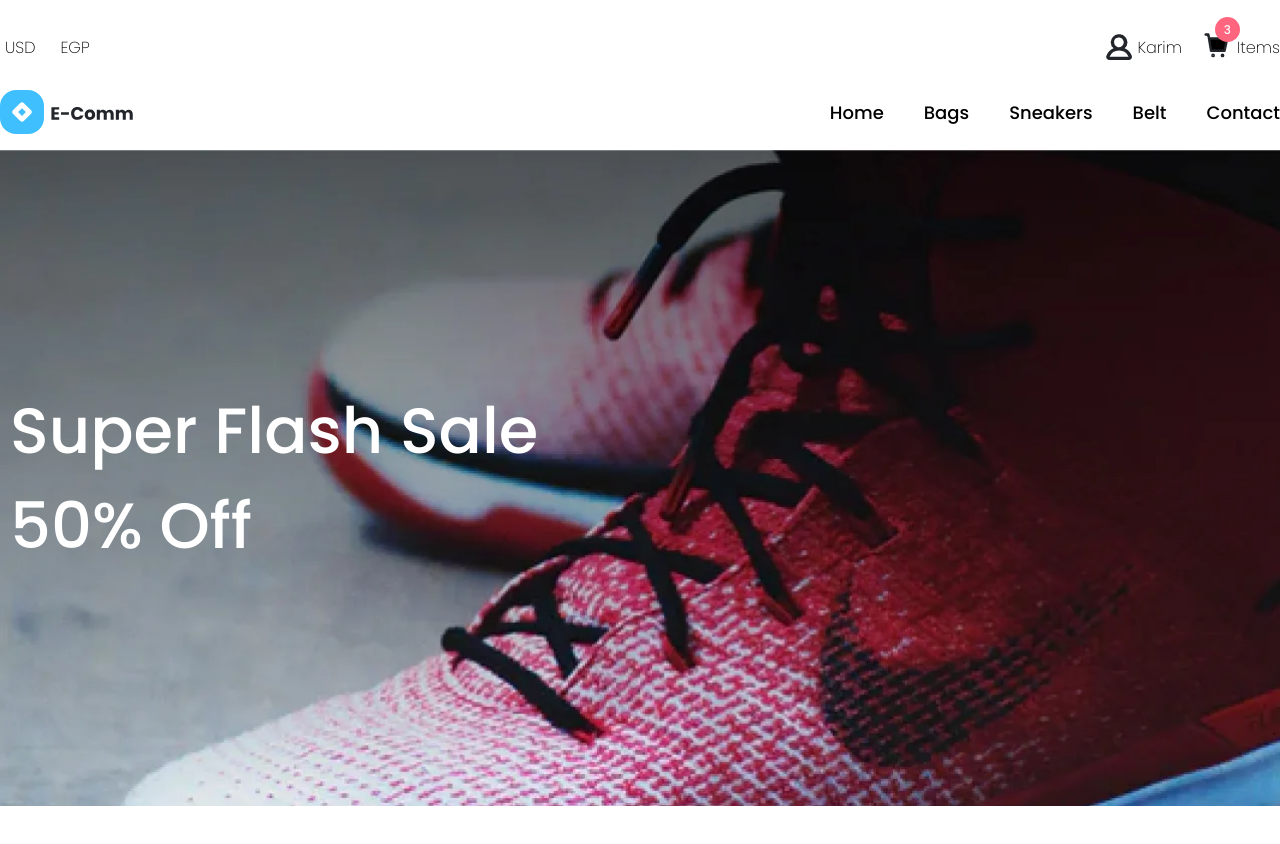
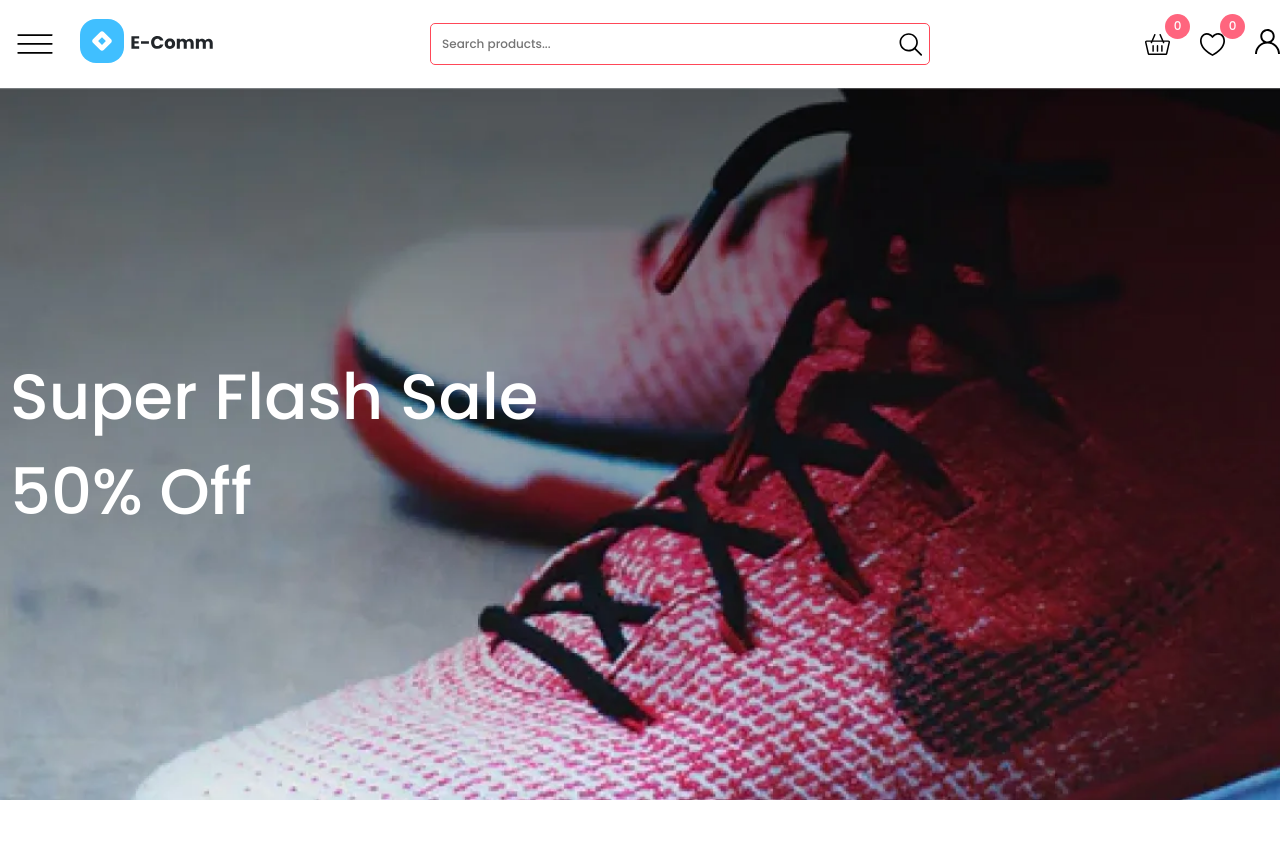
Before and after one commit to karimtarek0000/e-comm, a React (Create React App) app: page / in a window 1280 px wide. Shown: the top 844 px of the page. Built offline with nearby package versions, Linux system fonts and the light colour scheme; the HTML template or start-up script is replaced by a standard one.

Commit message:
Route - change icons SVG - change layout

```diff
--- a/package.json
+++ b/package.json
@@ -8,6 +8,7 @@
     "@testing-library/user-event": "^13.5.0",
     "react": "^18.2.0",
     "react-dom": "^18.2.0",
+    "react-router-dom": "^6.4.2",
     "react-scripts": "5.0.1",
     "styled-components": "^5.3.6",
     "web-vitals": "^2.1.4"
--- a/src/App.js
+++ b/src/App.js
@@ -1,9 +1,17 @@
-import Home from "./views/Home";
+import NavbarActions from "components/layout/navbar/NavbarActions";
+import { Route, Routes } from "react-router-dom";
+import Auth from "routes/auth/Auth.component";
+import Home from "routes/home/Home.component";
 
 function App() {
   return (
     <>
-      <Home />
+      <Routes>
+        <Route path="/" element={<NavbarActions />}>
+          <Route index element={<Home />} />
+          <Route path="/auth" element={<Auth />} />
+        </Route>
+      </Routes>
     </>
   );
 }
--- a/src/components/helpers/RenderSVG.jsx
+++ b/src/components/helpers/RenderSVG.jsx
@@ -4,7 +4,9 @@ function RenderSVG({ name, size }) {
   return (
     <>
       <svg width={size} height={size}>
-        <use xlinkHref={`${sprite}#${name}`}></use>
+        <use xlinkHref={`${sprite}#${name}`}>
+          <title>{name}</title>
+        </use>
       </svg>
     </>
   );
--- a/src/components/layout/header/Header.jsx
+++ b/src/components/layout/header/Header.jsx
@@ -1,22 +1,13 @@
 import promImage from "assets/img/header/promotion-Image.webp";
 import styled from "styled-components";
-import Navbar from "../navbar/Navbar";
-import NavbarActions from "../navbar/NavbarActions";
 
 // Styling
 const HeaderWrap = styled.header`
   height: 100vh;
-
-  .navbar {
-    display: flex;
-    flex-direction: column;
-    gap: 1rem;
-    padding: 1.5rem 0;
-  }
 `;
 
 const Promotion = styled.div`
-  height: 82%;
+  height: calc(100vh - 11vh);
   position: relative;
 `;
 
@@ -32,12 +23,6 @@ const H1 = styled.h1`
 function Header() {
   return (
     <HeaderWrap>
-      {/* All navbar */}
-      <div className="navbar container">
-        <NavbarActions />
-        <Navbar />
-      </div>
-      {/* Promotion */}
       <Promotion>
         <img className="res-img" src={promImage} alt="promImage" />
         <div className="container">
--- a/src/components/layout/navbar/Navbar.jsx
+++ /dev/null
@@ -1,38 +0,0 @@
-import logo from "assets/icons/logo/logo.svg";
-import { useState } from "react";
-import styled from "styled-components";
-
-// Styling
-const NavbarWrap = styled.div`
-  display: flex;
-  justify-content: space-between;
-  align-items: center;
-`;
-
-const NavbarItems = styled.ul`
-  display: flex;
-  gap: 4rem;
-  font-size: var(--md-font);
-`;
-
-const NavbarItem = styled.li`
-  text-transform: capitalize;
-`;
-
-function Navbar() {
-  const [items] = useState(["home", "bags", "sneakers", "belt", "contact"]);
-
-  // Map component from item navbar
-  const navbarItem = items.map((item) => (
-    <NavbarItem key={item}>{item}</NavbarItem>
-  ));
-
-  return (
-    <NavbarWrap>
-      <img src={logo} alt="logo" />
-      <NavbarItems>{navbarItem}</NavbarItems>
-    </NavbarWrap>
-  );
-}
-
-export default Navbar;
--- a/src/components/layout/navbar/NavbarActions.jsx
+++ b/src/components/layout/navbar/NavbarActions.jsx
@@ -1,13 +1,16 @@
+import logo from "assets/icons/logo/logo.svg";
 import RenderSVG from "components/helpers/RenderSVG";
+import { Link, Outlet } from "react-router-dom";
 import styled from "styled-components";
 
 // Styling
 const NavbarActionsWrap = styled.div`
+  max-height: 11vh;
   display: flex;
   align-items: center;
   justify-content: space-between;
   padding: 0.5rem 0;
-  gap: ${(props) => (props.gap ? "2rem" : "0")};
+  gap: ${({ gap }) => (gap ? gap : "1rem")};
 `;
 
 const CountItem = styled.span`
@@ -15,8 +18,8 @@ const CountItem = styled.span`
   display: flex;
   justify-content: center;
   align-items: center;
-  top: -13px;
-  left: 13px;
+  top: -18px;
+  left: 20px;
   width: 2.5rem;
   height: 2.5rem;
   border-radius: 50%;
@@ -25,44 +28,83 @@ const CountItem = styled.span`
   font-size: var(--xs-font);
 `;
 
-const TitleItem = styled.span`
-  font-size: var(--normal-font);
-  font-weight: 200;
-  padding-inline-start: 0.5rem;
-  text-transform: ${({ upper }) => (upper ? "uppercase" : "capitalize")};
+const IconWrap = styled.div`
+  position: relative;
+  line-height: 0;
+`;
+
+const Form = styled.form`
+  display: flex;
+  align-items: center;
+  width: 50rem;
+  border: 1px solid var(--second-color);
+  border-radius: 0.5rem;
+  padding-inline-end: 0.5rem;
+  overflow: hidden;
+`;
+
+const Input = styled.input`
+  all: unset;
+  width: 100%;
+  padding: 1rem;
+  font-size: 1.2rem;
+  border-radius: 0.3rem;
+  margin-inline-end: 0.5rem;
+  border: 1px solid transparent;
+  transition: all 0.4s ease;
+
+  &:focus {
+    border: 1px solid var(--fourth-color);
+  }
 `;
 
 function NavbarActions() {
   return (
-    <NavbarActionsWrap>
-      {/* Left side */}
-      <NavbarActionsWrap gap>
-        <div>
-          <TitleItem upper>usd</TitleItem>
-        </div>
-        <div>
-          <TitleItem upper>egp</TitleItem>
-        </div>
+    <>
+      <NavbarActionsWrap className="container">
+        {/* Left side */}
+        <NavbarActionsWrap>
+          <RenderSVG size="7rem" name="burger-menu" />
+          <Link to="/">
+            <img src={logo} alt="logo" />
+          </Link>
+        </NavbarActionsWrap>
+
+        {/* Search */}
+        <NavbarActionsWrap>
+          <Form>
+            <Input type="text" placeholder="Search products..." />
+            <RenderSVG size="3rem" name="search" />
+          </Form>
+        </NavbarActionsWrap>
+
+        {/* Right side */}
+        <NavbarActionsWrap gap="3rem">
+          {/* Cart shopping */}
+          <Link to="/auth">
+            <IconWrap>
+              <RenderSVG size="2.5rem" name="cart" />
+              <CountItem>0</CountItem>
+            </IconWrap>
+          </Link>
+
+          {/* Favorit */}
+          <Link to="/auth">
+            <IconWrap>
+              <RenderSVG size="2.5rem" name="favorit" />
+              <CountItem>0</CountItem>
+            </IconWrap>
+          </Link>
+
+          {/* User */}
+          <Link to="/auth">
+            <RenderSVG size="2.5rem" name="user" />
+          </Link>
+        </NavbarActionsWrap>
       </NavbarActionsWrap>
 
-      {/* Right side */}
-      <NavbarActionsWrap gap>
-        {/* Profile */}
-        <NavbarActionsWrap>
-          <RenderSVG size="27px" name="profile" />
-          <TitleItem>karim</TitleItem>
-        </NavbarActionsWrap>
-
-        {/* Cart */}
-        <NavbarActionsWrap>
-          <div style={{ position: "relative" }}>
-            <CountItem>3</CountItem>
-            <RenderSVG size="30px" name="cart" />
-          </div>
-          <TitleItem>items</TitleItem>
-        </NavbarActionsWrap>
-      </NavbarActionsWrap>
-    </NavbarActionsWrap>
+      <Outlet />
+    </>
   );
 }
 
--- a/src/index.css
+++ b/src/index.css
@@ -52,7 +52,7 @@ body {
 }
 
 .container {
-  width: 130rem;
+  width: 140rem;
   max-width: 100vw;
   padding: 0 1rem;
   margin: 0 auto;
--- a/src/index.js
+++ b/src/index.js
@@ -1,11 +1,14 @@
 import React from "react";
 import ReactDOM from "react-dom/client";
+import { BrowserRouter } from "react-router-dom";
 import App from "./App";
 import "./index.css";
 
 const root = ReactDOM.createRoot(document.getElementById("root"));
 root.render(
   <React.StrictMode>
-    <App />
+    <BrowserRouter>
+      <App />
+    </BrowserRouter>
   </React.StrictMode>
 );
--- /dev/null
+++ b/src/routes/auth/Auth.component.jsx
@@ -0,0 +1,9 @@
+function Auth() {
+  return (
+    <main>
+      <h1>Auth</h1>
+    </main>
+  );
+}
+
+export default Auth;
```
Also changed, not shown: src/assets/icons/sprite.svg, src/routes/home/Home.component.jsx (renamed from src/views/Home.jsx), 1 other file (tests, documents, lock files or other folders).
